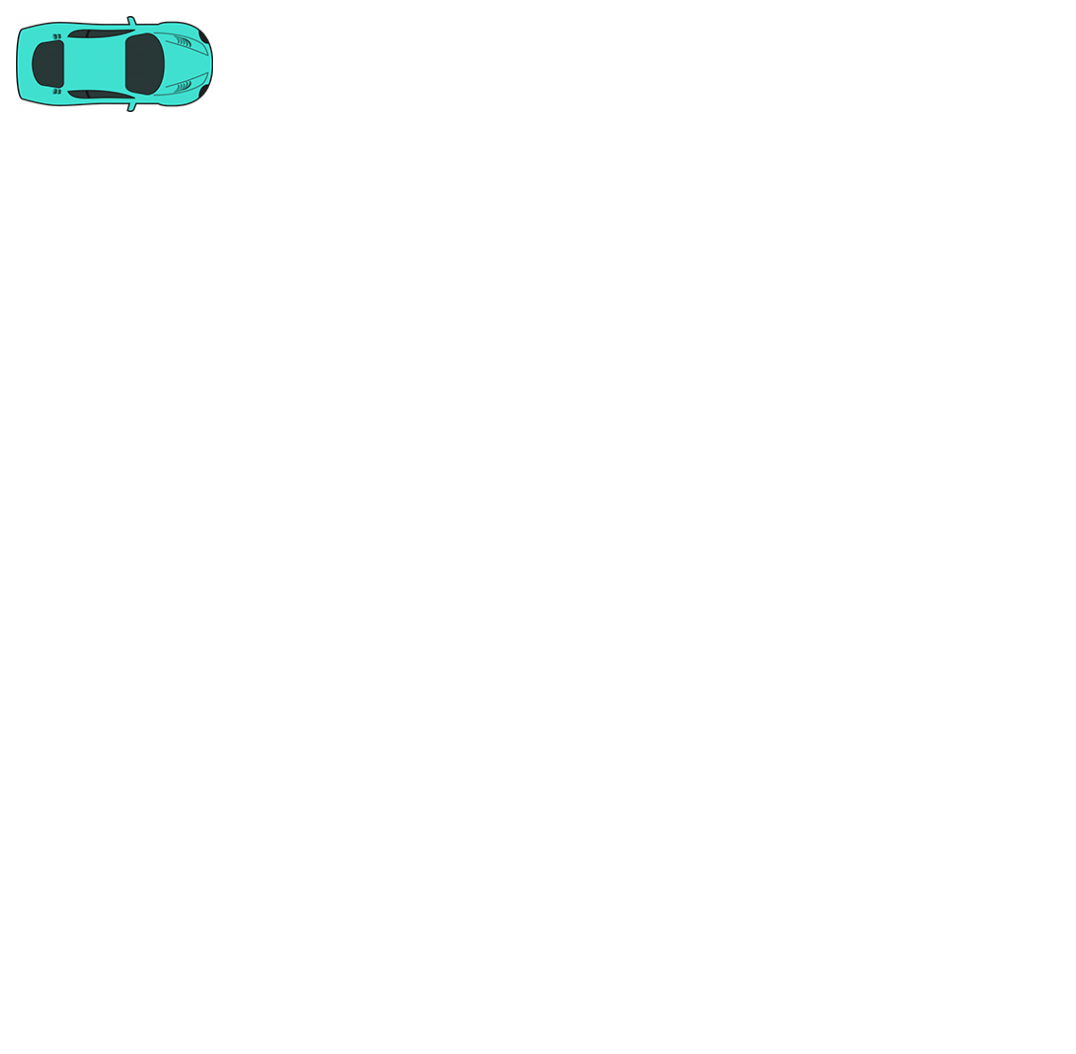
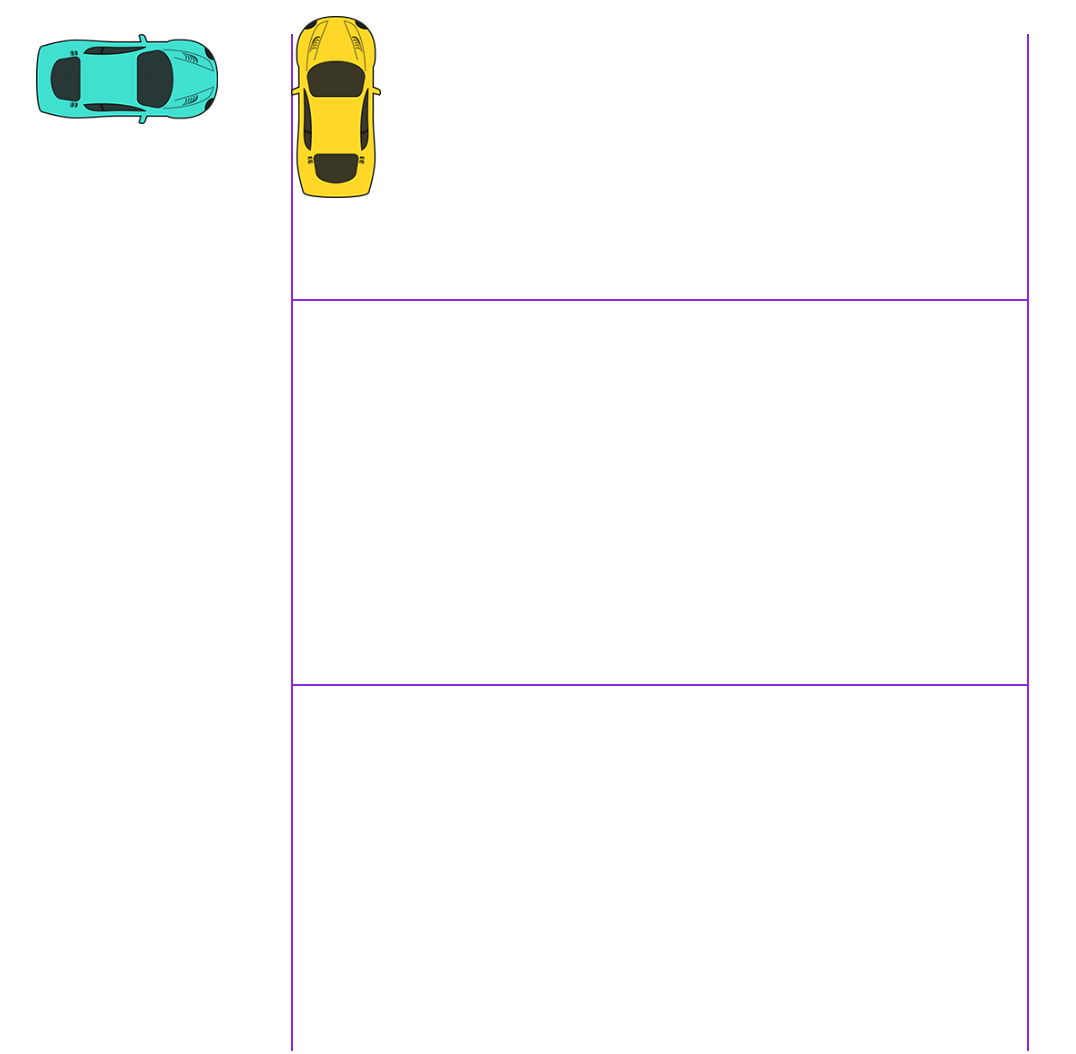
Before and after one commit to me-julian/visual-parking-lot, a plain HTML site: page index.html in a window 1280 px wide. Shown: the top 1054 px of the page, without its empty margins (0-1076 px from the left). Drawn offline with Linux system fonts and the light colour scheme.

Commit message:
Created main paths/coords drawn on page; cars in square divs.

```diff
--- a/index.html
+++ b/index.html
@@ -13,9 +13,15 @@
         <div id="lot-overlay">
           <div id="spaces"></div>
         </div>
-        <img src="img/car/car-aqua.png" class="car" />
+        <div class="car" id="hcar">
+          <img src="img/car/car-aqua.png" />
+        </div>
+        <div class="car" id="vCar">
+          <img src="img/car/car-yellow.png" />
+        </div>
       </div>
     </div>
+    <script src="pathobject.js"></script>
     <script src="overlay.js"></script>
     <script src="parking-lot.js"></script>
     <script src="car.js"></script>
--- a/overlay.js
+++ b/overlay.js
@@ -1,6 +1,6 @@
 'use strict'
 
-function initParkingSpaces(overlayEl) {
+function initParkingSpaces() {
     let refPoint = {
         x: 20,
         y: 18,
@@ -37,6 +37,8 @@ function initParkingSpaces(overlayEl) {
     for (let space of unorderedSpaceList) {
         spacesEl.append(space)
     }
+
+    return unorderedSpaceList
 }
 
 function createSpacesColumn(refPoint, length, unorderedSpaceList) {
@@ -87,4 +89,36 @@ function createSpacesRow(refPoint, length, unorderedSpaceList) {
     return unorderedSpaceList
 }
 
-initParkingSpaces(document.getElementById('lot-overlay'))
+let unorderedSpaceList = initParkingSpaces(
+    document.getElementById('lot-overlay')
+)
+
+// Takes a list of space elements and appends them to a Map array in
+// order of distance (by path) from given point, lowest-highest.
+function orderSpaces(unorderedSpaceList, refPoint) {}
+
+function drawPaths(pathObject) {
+    let paths = document.createElement('div')
+    paths.id = 'path-lines'
+
+    for (let sect in pathObject.section) {
+        let sectionEl = document.createElement('div')
+        sectionEl.id = sect
+        sectionEl.classList.add('path-line')
+        let sectObj = pathObject.section[sect]
+        if (sectObj.horizontal) {
+            sectionEl.style.height = '2px'
+            sectionEl.style.width = sectObj.len + 'px'
+        } else {
+            sectionEl.style.height = sectObj.len + 'px'
+            sectionEl.style.width = '2px'
+        }
+        sectionEl.style.left = sectObj.x + 'px'
+        sectionEl.style.top = sectObj.y + 'px'
+        paths.append(sectionEl)
+    }
+
+    document.getElementById('lot-overlay').append(paths)
+}
+
+drawPaths(pathObject)
--- /dev/null
+++ b/pathobject.js
@@ -0,0 +1,112 @@
+'use strict'
+
+// [vr0c0] [] [vr0c1]
+//  |- [hr0c0] -|
+// [vr1c0] [] [vr1c1]
+//  |- [hr0c1] -|
+// [vr2c0] [] [vr2c1]
+let pathCoords = {
+    col0: 228 + (184 - 90) / 2,
+    col1: 971 + (170 - 90) / 2,
+    row0: 18,
+    row1: 18 + 232 + (155 - 90) / 2,
+    row2: 18 + 232 + 379 + (167 - 90) / 2,
+}
+
+let pathObject = {
+    section: {
+        vr0c0: (function () {
+            let len = 265
+            let x = pathCoords.col0
+            let y = pathCoords.row0
+
+            let points = []
+            for (let i = 0; i < len; i++) {
+                points.push(y + i)
+            }
+            return {len, x, y, points}
+        })(),
+        vr0c1: (function () {
+            let len = 265
+            let x = pathCoords.col1
+            let y = pathCoords.row0
+
+            let points = []
+            for (let i = 0; i < len; i++) {
+                points.push(y + i)
+            }
+            return {len, x, y, points}
+        })(),
+        hr0c0: (function () {
+            let horizontal = true
+            let len = 736
+            let x = pathCoords.col0
+            let y = pathCoords.row1
+
+            let points = []
+            for (let i = 0; i < len; i++) {
+                points.push(x + i)
+            }
+            return {horizontal, len, x, y, points}
+        })(),
+        vr1c0: (function () {
+            let len = 385
+            let x = pathCoords.col0
+            let y = pathCoords.row1
+
+            let points = []
+            for (let i = 0; i < len; i++) {
+                points.push(y + i)
+            }
+            return {len, x, y, points}
+        })(),
+        vr1c1: (function () {
+            let len = 385
+            let x = pathCoords.col1
+            let y = pathCoords.row1
+
+            let points = []
+            for (let i = 0; i < len; i++) {
+                points.push(y + i)
+            }
+            return {len, x, y, points}
+        })(),
+        hr0c1: (function () {
+            let horizontal = true
+            let len = 736
+            let x = pathCoords.col0
+            let y = pathCoords.row2
+
+            let points = []
+            for (let i = 0; i < len; i++) {
+                points.push(y + i)
+            }
+            return {horizontal, len, x, y, points}
+        })(),
+        vr2c0: (function () {
+            let len = 367
+            let x = pathCoords.col0
+            let y = pathCoords.row2
+
+            let points = []
+            for (let i = 0; i < len; i++) {
+                points.push(y + i)
+            }
+            return {len, x, y, points}
+        })(),
+        vr2c1: (function () {
+            let len = 367
+            let x = pathCoords.col1
+            let y = pathCoords.row2
+
+            let points = []
+            for (let i = 0; i < len; i++) {
+                points.push(y + i)
+            }
+            return {len, x, y, points}
+        })(),
+    },
+}
+
+pathObject.entrance = pathObject.section.vr2c0
+pathObject.exit = pathObject.section.vr2c1
--- a/styles.css
+++ b/styles.css
@@ -19,14 +19,36 @@ body {
     height: 1035px;
 }
 
+.path-line {
+    position: absolute;
+    content: '';
+    background-color: blueviolet;
+}
+
 .space {
     position: absolute;
 }
 
 .car {
     position: absolute;
-    /* left: 25px;
-    top: 20px; */
-    width: 197px;
-    height: 96px;
+    width: 182px;
+    height: 182px;
 }
+
+.car > img {
+    position: relative;
+    top: 46px;
+    width: 182px;
+    height: 90px;
+}
+
+#hcar {
+    left: calc(20px);
+    top: calc(18px - 46px);
+}
+
+#vCar {
+    transform: rotate(270deg);
+    left: calc(228px + 47px - 46px);
+    top: calc(0px);
+}
```
